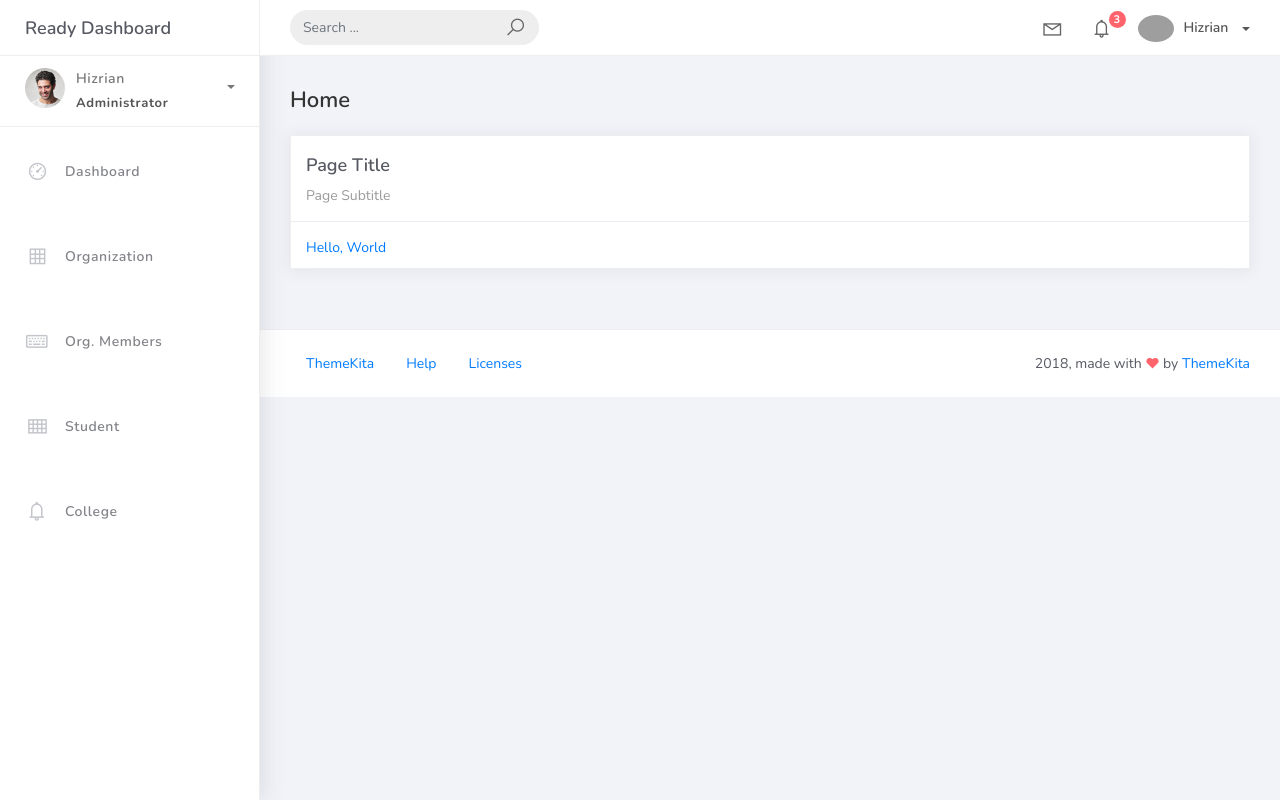
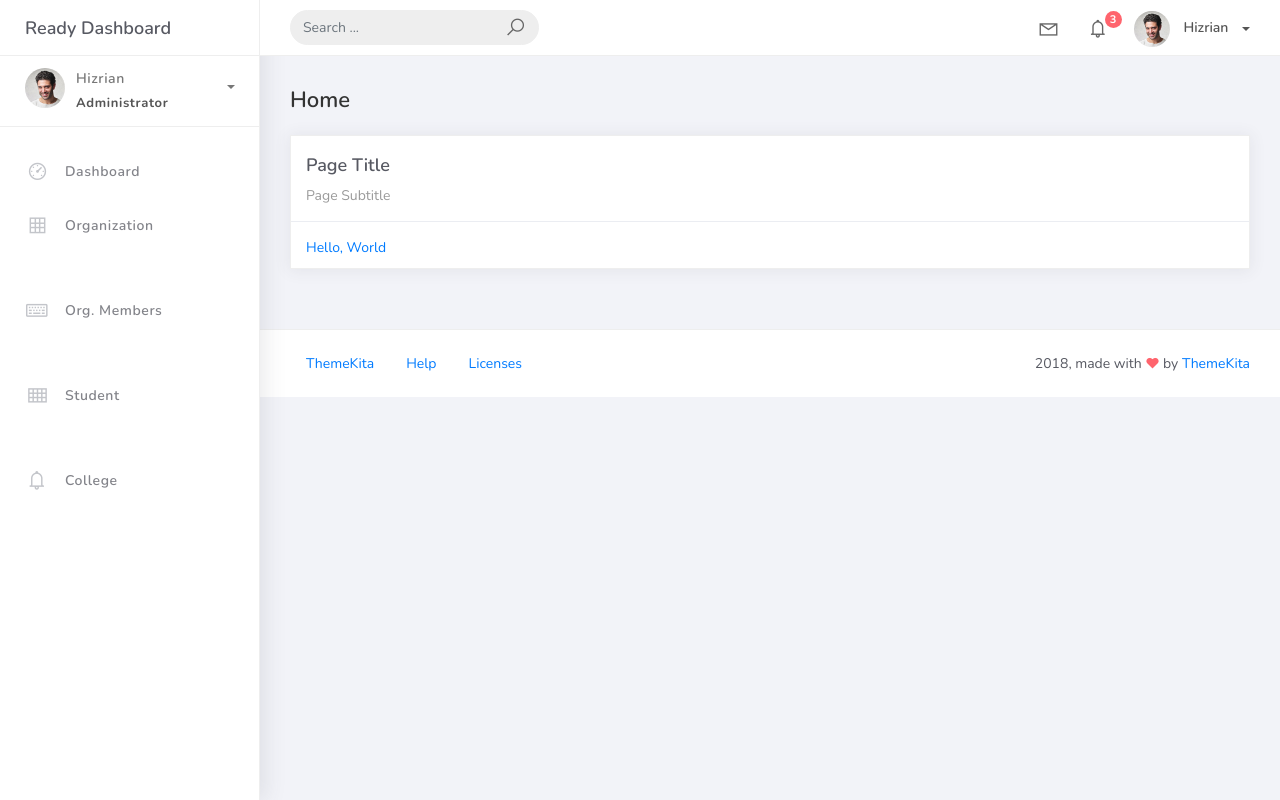
Before and after one commit to Jeype12/Django, a Django app: template projectsite/templates/home.html in a window 1280 px wide. Run offline with Django 5.2, Linux system fonts and the light colour scheme; the template is opened without the code that fills it, so the values that code supplies are empty; some libraries are stand-ins or nearby versions; grey boxes are pictures that could not be loaded.

Commit message:
fix some

```diff
--- a/projectsite/templates/base.html
+++ b/projectsite/templates/base.html
@@ -104,7 +104,8 @@
 							</ul>
 						</li>
 						<li class="nav-item dropdown">
-							<a class="dropdown-toggle profile-pic" data-toggle="dropdown" href="#" aria-expanded="false"> <img src="{% static 'img/profile.jpg' $} " alt="user-img" width="36" class="img-circle"><span >Hizrian</span></span> </a>
+							<a class="dropdown-toggle profile-pic" data-toggle="dropdown" href="#" aria-expanded="false"> <img src="{% static 'img/profile.jpg' %}" alt="user-img" width="36" class="img-circle">
+								<span >Hizrian</span></span> </a>
 							<ul class="dropdown-menu dropdown-user">
 								<li>
 									<div class="user-box">
@@ -145,7 +146,7 @@
 							</a>
 							<div class="clearfix"></div>
 
-							<div class="collapse in" id="collapseExample" aria-expanded="true" style="">
+							<div class="collapse in" id="collapseExample" aria-expanded="true" >
 								<ul class="nav">
 									<li>
 										<a href="#profile">
@@ -171,7 +172,9 @@
 							<a href="index.html">
 								<i class="la la-dashboard"></i>
 								<p>Dashboard</p>
+							</a>
 						</li>
+
 						<li class="nav-item">
 							<a href="{% url 'organization-list'%}">
 								<i class="la la-table"></i>
```
